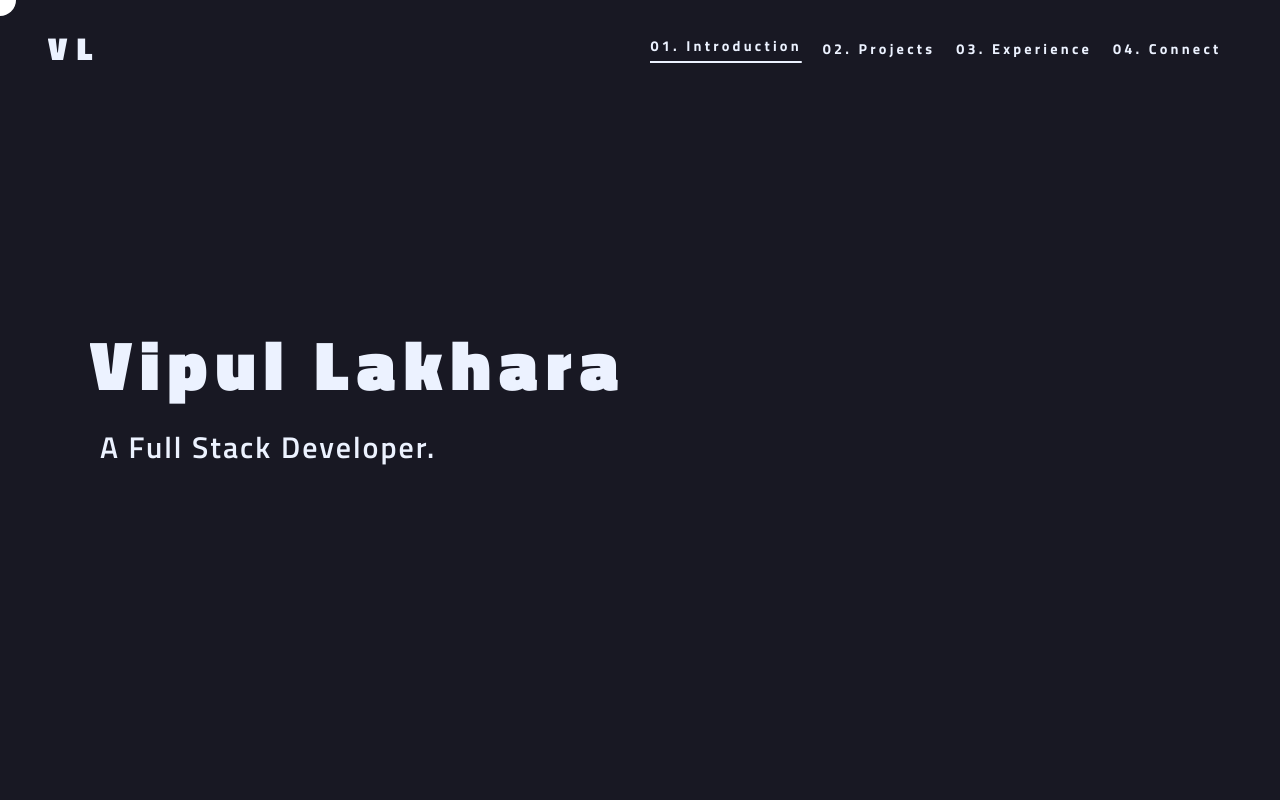
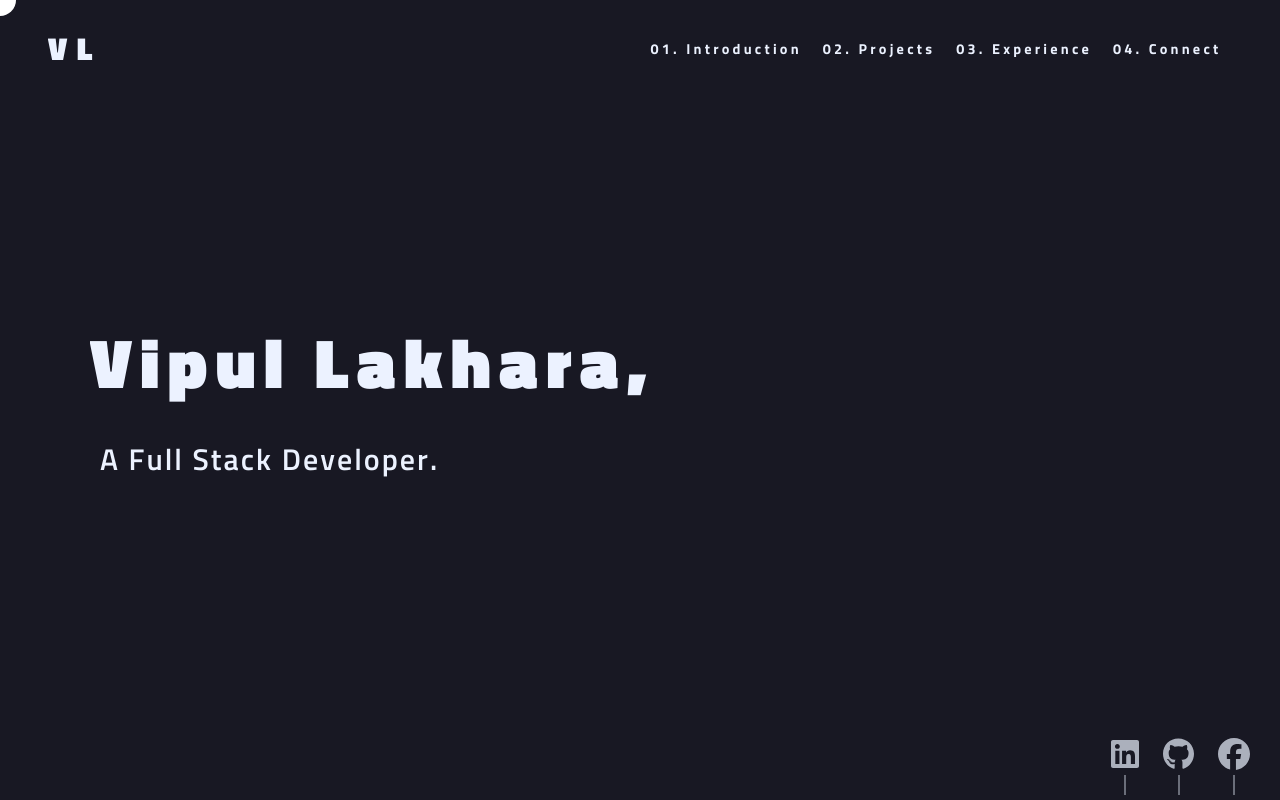
Before and after one commit to vlakhara/Portfolio, a React (Create React App) app: page / in a window 1280 px wide. Shown: the top 800 px of the page. Built offline with nearby package versions, Linux system fonts and the light colour scheme.

Commit message:
✨ Added social links

```diff
--- a/package.json
+++ b/package.json
@@ -3,6 +3,11 @@
   "version": "0.1.0",
   "private": true,
   "dependencies": {
+    "@fortawesome/fontawesome-svg-core": "^6.5.2",
+    "@fortawesome/free-brands-svg-icons": "^6.5.2",
+    "@fortawesome/free-regular-svg-icons": "^6.5.2",
+    "@fortawesome/free-solid-svg-icons": "^6.5.2",
+    "@fortawesome/react-fontawesome": "^0.2.0",
     "@testing-library/jest-dom": "^5.16.5",
     "@testing-library/react": "^13.4.0",
     "@testing-library/user-event": "^13.5.0",
--- a/src/App.js
+++ b/src/App.js
@@ -2,9 +2,17 @@ import React, { useContext } from "react";
 import { CursorContext } from "./Context";
 import Header from "./components/Header";
 import Home from "./pages/Home";
+import { FontAwesomeIcon } from "@fortawesome/react-fontawesome";
+import {
+  faFacebook,
+  faGithub,
+  faLinkedin,
+} from "@fortawesome/free-brands-svg-icons";
+import { motion } from "framer-motion";
 
 const App = () => {
-  const { cursorVariant, mousePosition } = useContext(CursorContext);
+  const { cursorVariant, mousePosition, mouseEnter, mouseLeave } =
+    useContext(CursorContext);
 
   const variants = {
     default: { left: mousePosition.x - 16, top: mousePosition.y - 16 },
@@ -13,6 +21,14 @@ const App = () => {
       width: 60,
       left: mousePosition.x - 30,
       top: mousePosition.y - 30,
+      backgroundColor: "var(--light)",
+      mixBlendMode: "difference",
+    },
+    iconLink: {
+      height: 25,
+      width: 25,
+      left: mousePosition.x - 12.5,
+      top: mousePosition.y - 12.5,
       backgroundColor: "var(--light)",
       mixBlendMode: "difference",
     },
@@ -26,16 +42,94 @@ const App = () => {
     },
   };
 
+  const linkIcons = [
+    { icon: faLinkedin, label: "Linkedin" },
+    { icon: faGithub, label: "Github" },
+    { icon: faFacebook, label: "Facebook" },
+  ];
+
+  const handleIconLinkClick = (type) => {
+    let url;
+    switch (type) {
+      case "LinkedIn":
+        url = "https://www.linkedin.com/in/vipullakhara/";
+        break;
+      case "Github":
+        url = "https://github.com/vlakhara";
+        break;
+      case "Facebook":
+        url = "https://www.facebook.com/vipullakhara.01/";
+        break;
+      default:
+        break;
+    }
+    window.open(url);
+  };
+
   return (
-    <div
-      className="app"
-      onContextMenu={() => {
-        return null;
-      }}
-    >
+    <div className="app">
       <div className="cursor" style={{ ...variants[cursorVariant] }}></div>
+      <div
+        className="links"
+        style={{
+          position: "fixed",
+          bottom: 5,
+          right: 30,
+          display: "flex",
+          gap: "1.5rem",
+        }}
+      >
+        {linkIcons.map(({ icon, label }, index) => (
+          <motion.div
+            key={`${label}_${index}`}
+            initial={{ translateY: -20, opacity: 0 }}
+            animate={{ translateY: 0, opacity: 1 }}
+            transition={{
+              duration: 0.5,
+              delay: (index * 3) / 10 + 3.5,
+              ease: "anticipate",
+              staggerChildren: 1,
+            }}
+            onMouseEnter={() => mouseEnter("iconLink")}
+            onMouseLeave={mouseLeave}
+            style={{
+              display: "flex",
+              flexDirection: "column",
+              alignItems: "center",
+              gap: "5px",
+            }}
+          >
+            <FontAwesomeIcon
+              size="2x"
+              icon={icon}
+              style={{ color: "#ecf2ff", opacity: 0.7 }}
+              onClick={() => handleIconLinkClick(label)}
+            />
+            <div
+              style={{
+                height: "20px",
+                width: "2px",
+                background: "var(--light)",
+                opacity: 0.4,
+              }}
+            ></div>
+          </motion.div>
+        ))}
+      </div>
       <Header />
       <Home />
+      <div
+        id="Introduction"
+        style={{
+          height: "100vh",
+          display: "flex",
+          alignItems: "center",
+          justifyContent: "center",
+          color: "white",
+        }}
+      >
+        Introduction
+      </div>
       <div
         id="Projects"
         style={{
--- a/src/components/Header.css
+++ b/src/components/Header.css
@@ -38,7 +38,7 @@
   transition: all 0.3s ease-in;
 }
 
-.navItem:after {
+/* .navItem:after {
   content: "";
   float: left;
   background: var(--light);
@@ -47,7 +47,7 @@
   height: 2px;
   border-radius: 0px 3px 3px 0px;
   transition: all 0.3s ease-in;
-}
+} */
 .navItem:hover:after {
   width: 100%;
 }
--- a/src/components/Header.jsx
+++ b/src/components/Header.jsx
@@ -1,22 +1,18 @@
-import React, { useContext, useEffect, useState } from "react";
+import { motion } from "framer-motion";
+import React, { useContext, useState } from "react";
+import { CursorContext } from "../Context";
 import "./Header.css";
-import { CursorContext } from "../Context";
-import { motion } from "framer-motion";
 const Header = () => {
   const { mouseEnter, mouseLeave } = useContext(CursorContext);
 
-  const [offset, setOffset] = useState(window.scrollY);
   const classes = {
     normal: "navItem",
     active: "navItem active",
   };
 
-  window.addEventListener("scroll", () => {
-    setOffset(window.scrollY);
-  });
   const [burgerClass, setBurgerClass] = useState("burger");
   const [menuItems, setMenuItems] = useState([
-    { label: "Introduction", class: classes.active },
+    { label: "Introduction", class: classes.normal },
     { label: "Projects", class: classes.normal },
     { label: "Experience", class: classes.normal },
     { label: "Connect", class: classes.normal },
@@ -28,17 +24,6 @@ const Header = () => {
       setBurgerClass("burger close");
     }
   };
-  useEffect(() => {
-    setMenuItems((prev) =>
-      prev.map((newItem, index) => {
-        if (index === Math.floor(offset / 650)) {
-          return { ...newItem, class: classes.active };
-        } else {
-          return { ...newItem, class: classes.normal };
-        }
-      })
-    );
-  }, [offset, classes.active, classes.normal]);
 
   return (
     <div className="header">
@@ -59,11 +44,11 @@ const Header = () => {
               onMouseEnter={() => mouseEnter("link")}
               onMouseLeave={mouseLeave}
               initial={{ translateY: -30, opacity: 0 }}
-              animate={{ opacity: 1, translateY: 0 }}
+              animate={{ translateY: 0, opacity: 1 }}
               transition={{
                 duration: 0.5,
-                delay: (index * 2.5) / 10,
-                type: "spring",
+                delay: (index * 3) / 10,
+                ease: "anticipate",
               }}
             >
               <a
--- a/src/pages/Home.jsx
+++ b/src/pages/Home.jsx
@@ -6,13 +6,13 @@ import { motion } from "framer-motion";
 const Home = () => {
   const { mouseEnter, mouseLeave } = useContext(CursorContext);
 
-  const name = "Vipul Lakhara".split("");
-  const discription = "A Full Stack Developer.";
+  const name = "Vipul Lakhara,".split("");
+  const discription = "A Full Stack Developer.".split("");
 
   return (
-    <div id="Introduction" className={Styles.home}>
-      <div animate className={Styles.name}>
-        <p
+    <div className={Styles.home}>
+      <div className={Styles.name}>
+        <pre
           className={Styles.text}
           onMouseEnter={() => mouseEnter("name")}
           onMouseLeave={mouseLeave}
@@ -23,8 +23,8 @@ const Home = () => {
               animate={{ opacity: 1 }}
               transition={{
                 duration: 0.25,
-                delay: i / 10 + 1,
-                type: "spring",
+                delay: i / 15 + 1.5,
+                ease: "backInOut",
               }}
               style={{ display: "inline-block", fontFamily: "Titillium Web" }}
               key={i}
@@ -32,26 +32,31 @@ const Home = () => {
               {el}
             </motion.pre>
           ))}
-        </p>
+        </pre>
       </div>
-      <motion.div
-        className={Styles.discription}
-        initial={{ opacity: 0, translateY: 30 }}
-        animate={{ opacity: 1, translateY: -20 }}
-        transition={{
-          duration: 1,
-          delay: 2,
-          type: "spring",
-        }}
-      >
-        <p
+      <div className={Styles.discription}>
+        <pre
           className={Styles["disc-text"]}
-          onMouseEnter={() => mouseEnter("link")}
+          onMouseEnter={() => mouseEnter("name")}
           onMouseLeave={mouseLeave}
         >
-          {discription}
-        </p>
-      </motion.div>
+          {discription.map((el, i) => (
+            <motion.pre
+              initial={{ opacity: 0 }}
+              animate={{ opacity: 1 }}
+              transition={{
+                duration: 0.1,
+                delay: i / 20 + 2.5,
+                ease: "backInOut",
+              }}
+              style={{ display: "inline-block", fontFamily: "Titillium Web" }}
+              key={i}
+            >
+              {el}
+            </motion.pre>
+          ))}
+        </pre>
+      </div>
     </div>
   );
 };
--- a/src/pages/Home.module.css
+++ b/src/pages/Home.module.css
@@ -1,7 +1,6 @@
 .home {
   height: 100vh;
   display: flex;
-  align-items: flex-start;
   justify-content: center;
   flex-direction: column;
   color: var(--light);
@@ -21,17 +20,6 @@
   transition: all 1s;
 }
 
-.name > .text > .dot {
-  height: 12px;
-  width: 12px;
-  position: absolute;
-  right: -15px;
-  top: 65px;
-  background-color: var(--light);
-  animation: blink 1s infinite alternate-reverse;
-  border-radius: 50%;
-}
-
 .discription > .disc-text {
   padding-left: 100px;
   width: max-content;
@@ -39,15 +27,6 @@
   font-weight: 600;
   letter-spacing: 2px;
   transition: all 1s;
-}
-
-@keyframes blink {
-  0% {
-    opacity: 0;
-  }
-  100% {
-    opacity: 1;
-  }
 }
 
 @media (max-width: 650px) {
@@ -68,9 +47,8 @@
     margin: 0 auto;
   }
   .discription > .disc-text {
+    font-size: 15px;
     padding-left: 0;
-    font-size: 15px;
-    padding-top: 10px;
     margin: 0 auto;
   }
 }
```
Also changed, not shown: 1 other file (tests, documents, lock files or other folders).
